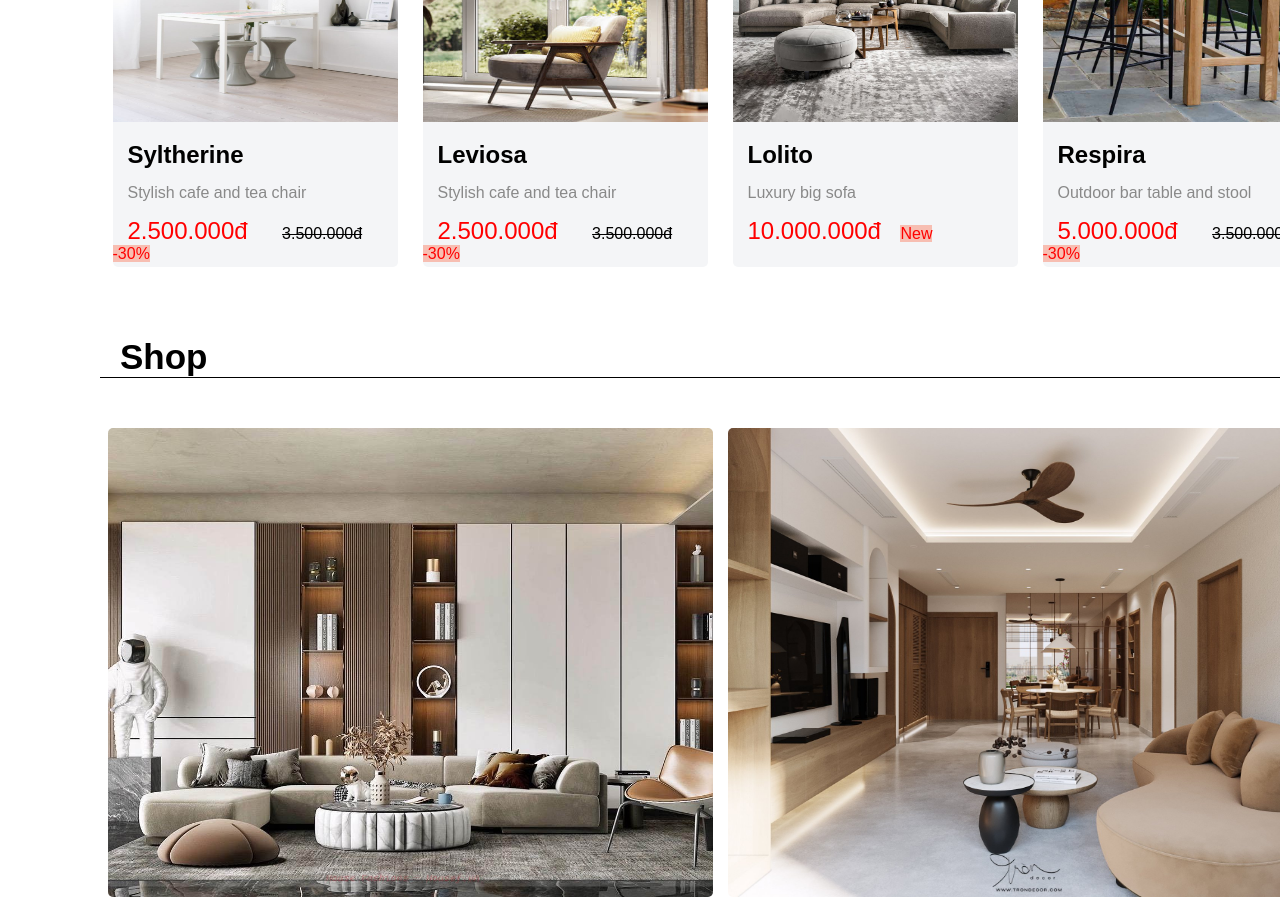
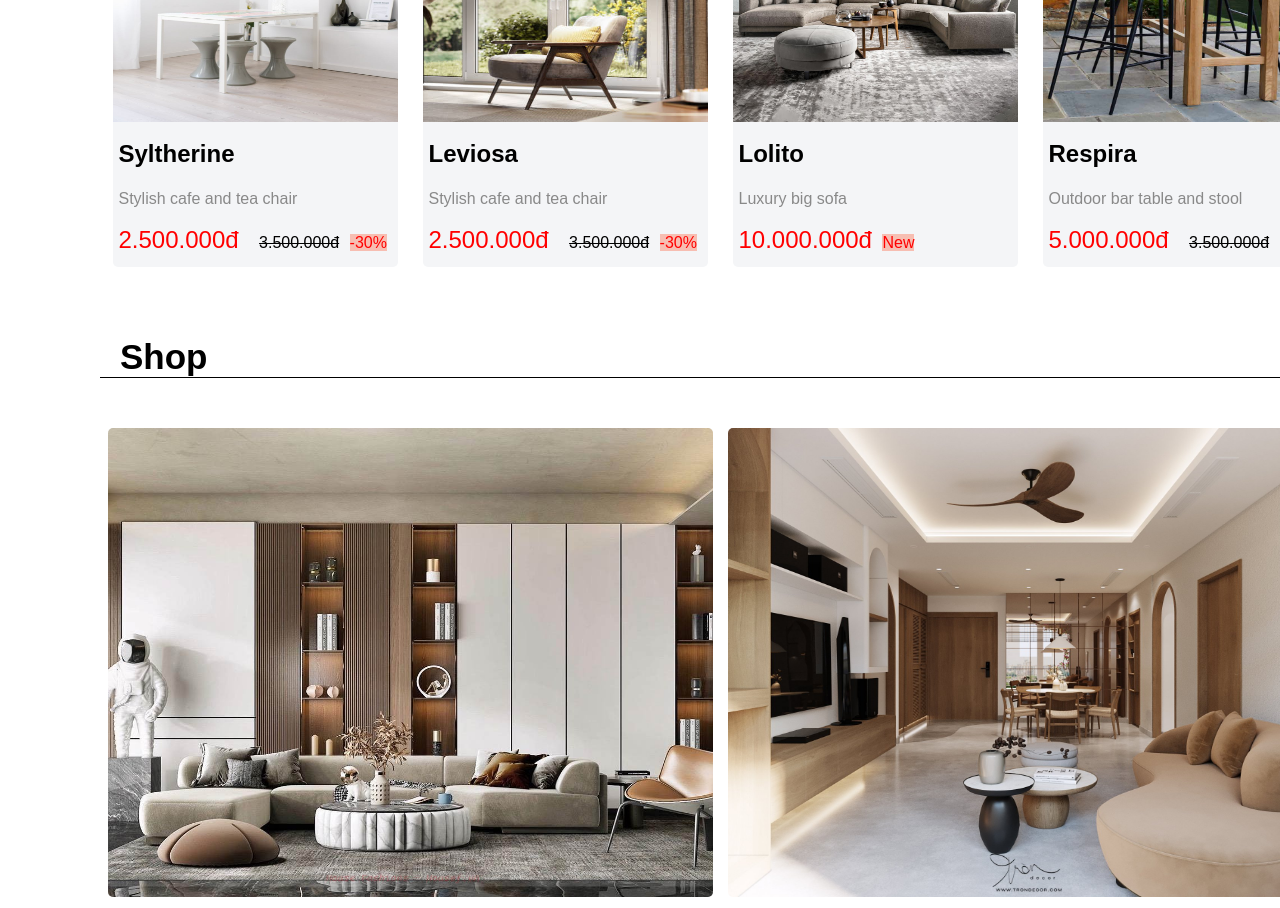
Before and after one commit to longlt-26/NNShop, a plain HTML site: page index.html in a window 1280 px wide. Shown: the part 900-1808 px from the top of the page. Drawn offline with Linux system fonts and the light colour scheme.

Commit message:
final commit

```diff
--- a/css/style.css
+++ b/css/style.css
@@ -180,7 +180,9 @@ hr{
 }
 
 .magin-top-item {
-    margin: 15px;
+    margin: 6px;
+    margin-top: 10px;
+    line-height: 35px;
     border-color: rgb(0, 0, 0);
 }
 
@@ -195,7 +197,7 @@ hr{
 }
 
 .price-sale-item {
-    margin-right: 10px;
+    margin-left: 10px;
 }
 
 /*pop u///////////////////////////////////////p*/
```
